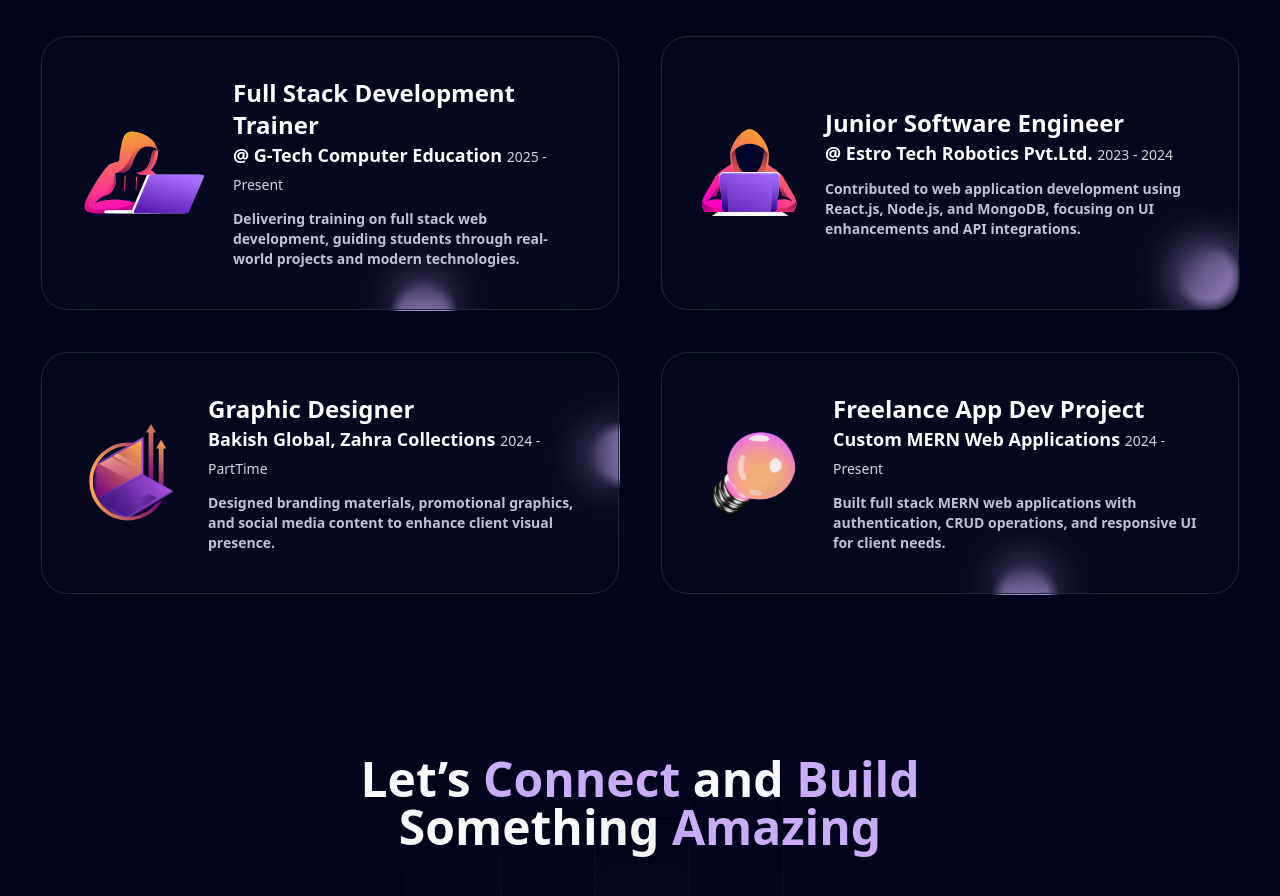
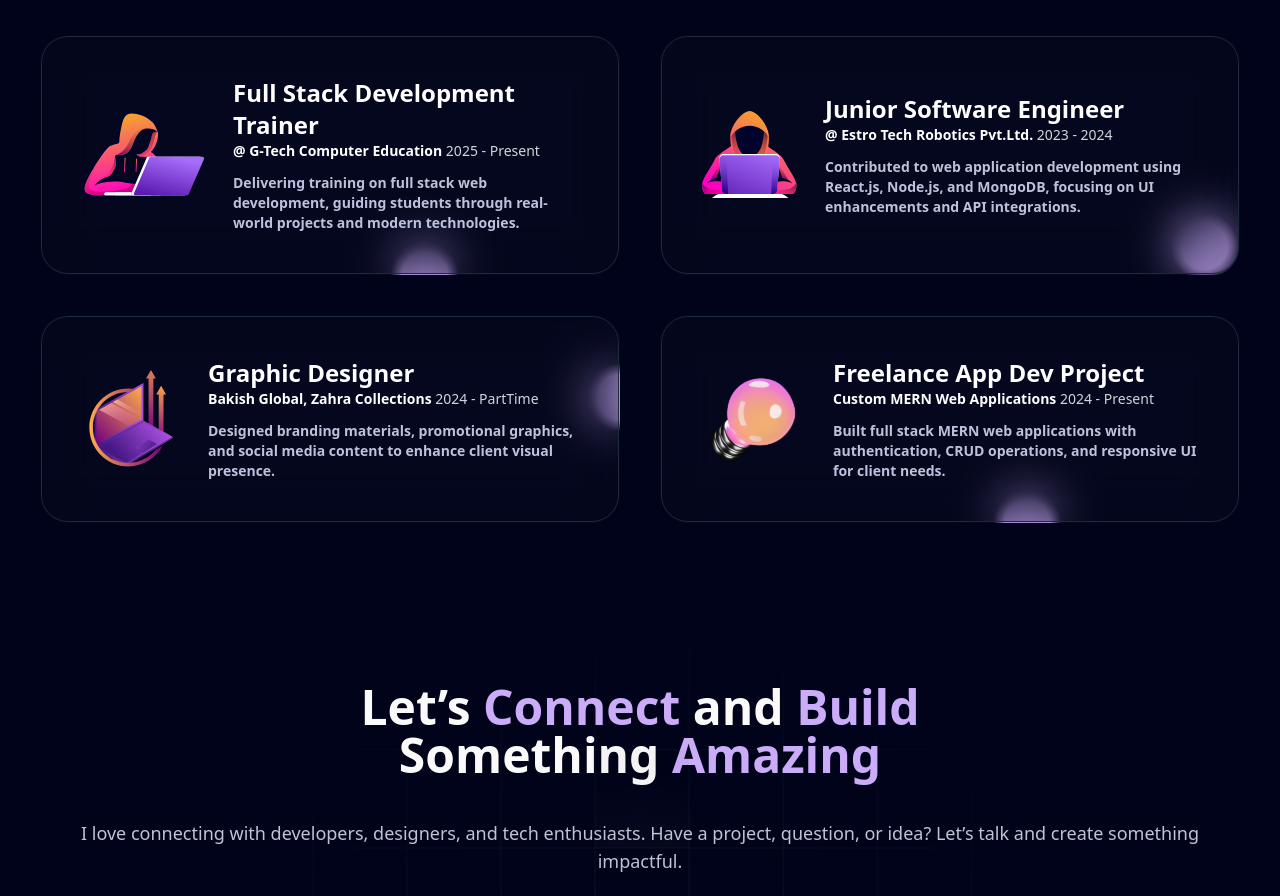
Before and after one commit to abdulvahabaa/modern-portfolio, a Next.js app: page / in a window 1280 px wide. Shown: the part 940-1836 px from the top of the page. Built offline with nearby package versions, Linux system fonts and the light colour scheme.

Commit message:
fix:fontsize in experience

```diff
--- a/components/Experience.tsx
+++ b/components/Experience.tsx
@@ -40,7 +40,7 @@ const Experience = () => {
                   {card.title}
                 </h3>
 
-                <h1 className="text-start text-lg font-semibold">
+                <h1 className="text-start font-semibold">
                   {card.subtitle}{" "}
                   <span className="font-normal text-sm text-gray-300">
                     {card.duration}
```
